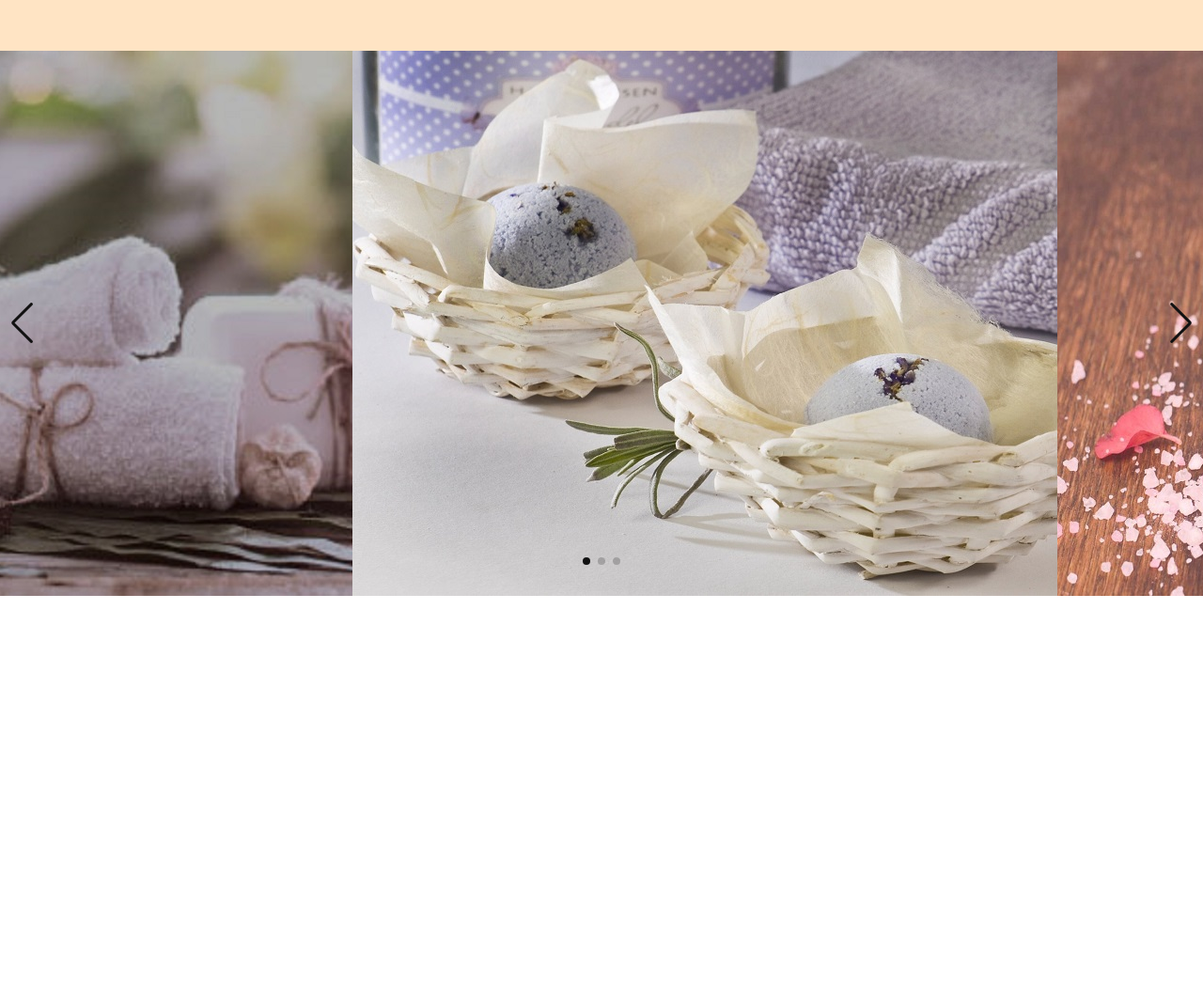
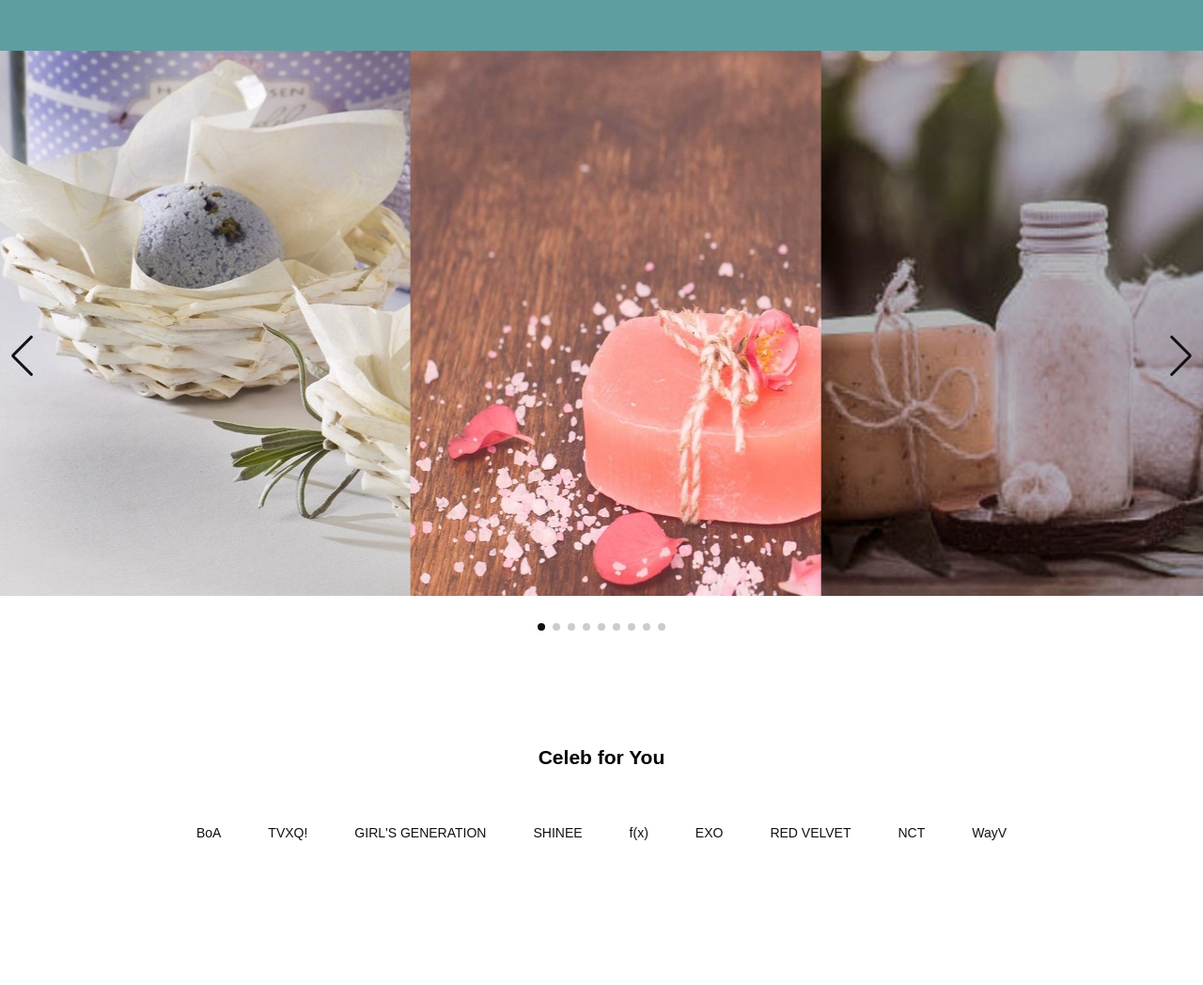
Before and after one commit to jeewon1224/personal_pf, a plain HTML site: page index.html in a window 1280 px wide. Shown: the part 126-1174 px from the top of the page at 94% size. Before the commit the page ends 800 px from the top, so only its background shows below. Drawn offline with nearby package versions, Linux system fonts and the light colour scheme.

Commit message:
04/07 (수) 프로덕트 섹션 만드는 중

```diff
--- a/css/style.css
+++ b/css/style.css
@@ -16,7 +16,7 @@
 .gnb .gnb_wrapper .gnb_member>ul{display: flex;  align-items: center; height: 100%; position: absolute; right: 0;}
 .gnb .gnb_wrapper .gnb_member>ul>li{margin-left: 50px; font-size: 20px;}
 
-.header_bg{width: 100%; height: 680px; background-color: bisque; position: absolute; top: 0; z-index: -1;}
+.banner_bg{width: 100%; height: 680px; background-color:cadetblue; position: absolute; top: 0; z-index: -1;}
 
 
 
@@ -24,7 +24,28 @@
 /* 슬라이더 */
 #main{width: 100%; height: auto;}
 #main .main_wrapper{width: 100%; height: auto;}
-#main .main_slider{position: absolute; top: 180px; width: 100%; }
-#main .main_slider .swiper-container{}
-#main .main_slider .swiper-container .swiper-wrapper{}
-#main .main_slider .swiper-container .swiper-wrapper .swiper-slide{}
+#main .main_slider{}
+.swiper-container{position: absolute; top: 180px; width: 100%; height: auto; height: 650px; top: 70px !important;}
+.swiper-container .swiper-wrapper{}
+.swiper-container .swiper-wrapper .swiper-slide{}
+
+
+.swiper-container .banner_link{}
+.swiper-container .banner_link img{}
+
+
+
+
+
+
+
+
+
+/* celeb product */
+.product{margin: 160px auto; max-width: 1200px;}
+.product .pro_title{text-align: center;}
+.product .pro_tab{width: 100%; height: auto; margin-top: 60px;}
+.product .pro_tab ul{display: flex; flex-direction: row; justify-content: center; align-items: center;}
+.product .pro_tab ul li{padding: 0 25px;}
+
+.product .pro_item{}
--- a/index.html
+++ b/index.html
@@ -7,6 +7,7 @@
     <link rel="stylesheet" href="css/reset.css">
     <link rel="stylesheet" href="css/style.css">
     <link rel="stylesheet" href="css/swiper.css">
+
 
     <title>Personal Site</title>
   </head>
@@ -43,32 +44,62 @@
           </div>
         </div>
       </nav>
-      <div class="header_bg"></div>
+      <!-- <div class="header_bg"></div> -->
     </header>
 
     <section id="main">
-      <div class="main_wrapper">
-        <div class="main_slider">
+      <div class="main_wrap">
+        <div class="banner_bg"></div>
         <div class="swiper-container">
           <div class="swiper-wrapper">
+            <div class="swiper-slide"><img src="img/1.jpg" alt=""></div>
+            <div class="swiper-slide"><img src="img/aside_cscenter.jpg" alt=""></div>
             <div class="swiper-slide"><img src="img/banner5.jpg" alt=""></div>
             <div class="swiper-slide"><img src="img/1.jpg" alt=""></div>
             <div class="swiper-slide"><img src="img/aside_cscenter.jpg" alt=""></div>
+            <div class="swiper-slide"><img src="img/banner5.jpg" alt=""></div>
+            <div class="swiper-slide"><img src="img/1.jpg" alt=""></div>
+            <div class="swiper-slide"><img src="img/aside_cscenter.jpg" alt=""></div>
+            <div class="swiper-slide"><img src="img/banner5.jpg" alt=""></div>
           </div>
-            <!-- 네비게이션 버튼 -->
-            <div class="swiper-button-next"></div><!-- 다음 버튼 (오른쪽에 있는 버튼) -->
-            <div class="swiper-button-prev"></div><!-- 이전 버튼 -->
+          <!-- Add Pagination -->
+          <div class="swiper-pagination"></div>
 
-            <!-- 페이징 -->
-            <div class="swiper-pagination"></div>
+          <!-- Add Arrows -->
+          <div class="swiper-button-next"></div>
+          <div class="swiper-button-prev"></div>
         </div>
       </div>
+
+      <div class="product">
+        <h2 class="pro_title">Celeb for You</h2>
+        <div class="pro_tab">
+          <ul>
+            <li class="tab_1"><a href="#">BoA</a></li>
+            <li class="tab_2"><a href="#">TVXQ!</a></li>
+            <li class="tab_3"><a href="#">GIRL'S GENERATION</a></li>
+            <li class="tab_4"><a href="#">SHINEE</a></li>
+            <li class="tab_5"><a href="#">f(x)</a></li>
+            <li class="tab_6"><a href="#">EXO</a></li>
+            <li class="tab_7"><a href="#">RED VELVET</a></li>
+            <li class="tab_8"><a href="#">NCT</a></li>
+            <li class="tab_9"><a href="#">WayV</a></li>
+          </ul>
         </div>
+        <div class="pro_item">
+          <ul>
+
+          </ul>
+        </div>
+      </div>
+
     </section>
 
 
   <script src="https://ajax.googleapis.com/ajax/libs/jquery/3.5.1/jquery.min.js"></script>
   <!-- <script src="https://unpkg.com/swiper/swiper-bundle.min.js"></script> -->
+  <script type="text/javascript" src="//code.jquery.com/jquery-1.11.0.min.js"></script>
+
   <script src="js/swiper.js"></script>
   <script src="js/custom.js"></script>
 
--- a/js/custom.js
+++ b/js/custom.js
@@ -4,31 +4,21 @@
 
 
 $(function(){
-  new Swiper('.swiper-container', {
-    pagination : { // 페이징 설정
-      el : '.swiper-pagination',
-      clickable : true, // 페이징을 클릭하면 해당 영역으로 이동, 필요시 지정해 줘야 기능 작동
+
+  var swiper = new Swiper('.swiper-container', {
+    centeredSlides: true,
+    slidesPerView: 3,
+    spaceBetween: 30,
+    loop: true,
+    pagination: {
+      el: '.swiper-pagination',
+      clickable: true,
     },
-    navigation : { // 네비게이션 설정
-      nextEl : '.swiper-button-next', // 다음 버튼 클래스명
-      prevEl : '.swiper-button-prev', // 이번 버튼 클래스명
-    },
-    // slidesPerView: 1.1,
-    centeredSlides: true,
-    slidesPerView: 2,
-        loop: true,
-    spaceBetween: 220,
-    pagination: {
-        el: '.swiper-pagination',
-        clickable: true,
+    navigation: {
+      nextEl: '.swiper-button-next',
+      prevEl: '.swiper-button-prev',
     },
   });
 
 
-
-
-
-
-
-
 })
```
Also changed, not shown: img/arrow.png (added), img/pro_item1.jpg (added). Lines whose indentation alone changed are shown as unchanged.
